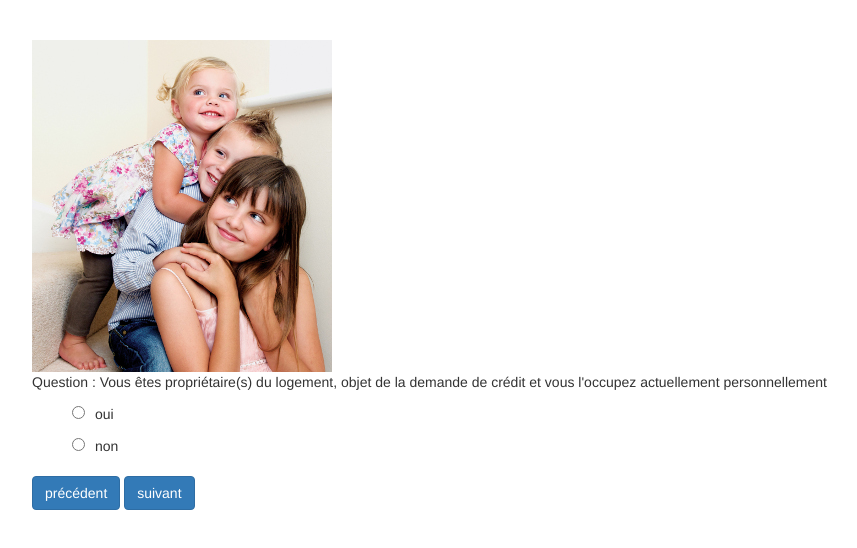
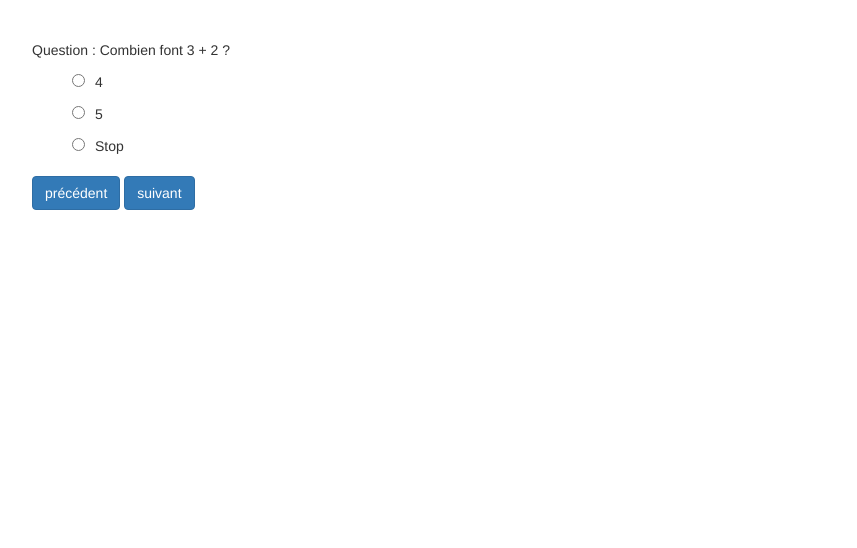
Before and after one commit to vinnyroundfoot/VinnySmallQuizz, a plain HTML site: page public_html/index.html in a window 1280 px wide. Shown: the whole page, without its empty margins (38-895 px from the left). Drawn offline with Linux system fonts and the light colour scheme.

Commit message:
first commit

```diff
--- a/public_html/index.html
+++ b/public_html/index.html
@@ -79,8 +79,39 @@ and open the template in the editor.
 
     <script type="text/javascript">
 
+    var questions = [
+        {
+            id: 1,
+            lib: "Combien font 3 + 2 ?",
+            options : [
+                { lib : '4', wrong_message : "Your answer is wrong"},
+                { lib : '5', destination: 2 },
+                { lib : 'Stop', end_message:"Stopped" }
+            ],
+            right_answer : 1
+        },
+        {
+            id: 2,
+            lib: "Combien font 3 x 2 ?",
+            options : [
+                { lib : '6', destination: 3 },
+                { lib : '5', wrong_message : "Your answer is wrong. Try Again", destination:3},
+            ],
+            right_answer : 0
+        },
+         {
+            id: 3,
+            lib: "Combien font 6 / 2 ?",
+            options : [
+                { lib : '3', destination: 3 },
+                { lib : '6', wrong_message : "Your answer is wrong. Try Again"},
+            ],
+            right_answer : 0
+        }
 
-    var questions = [
+    ];
+
+    var questions1 = [
         { id : 1,
           lib : "Vous êtes propriétaire(s) du logement, objet de la demande de crédit et vous l'occupez actuellement personnellement",
           lib_css_class : 'test',
--- a/public_html/js/VinnySmallQuizz.js
+++ b/public_html/js/VinnySmallQuizz.js
@@ -1,4 +1,5 @@
  (function (alias) {
+
      // begin SmallJ
     var SmallJ = {
         /* function ready
@@ -295,6 +296,7 @@
     Quizz.start = function (questions, elClass ) {
       Quizz.questions = questions;
 
+
       if (elClass) {
         Quizz.elClass = elClass;
      }
@@ -426,6 +428,15 @@
         }); // end of SmallJ.ready
     }; // end of Quizz.init
 
+    Quizz.getQuestions = function() {
+        return Quizz.questions;
+    }
+
+    Quizz.getCurrentQuestion = function() {
+        return Quizz.currentQuestion;
+    }
+
+
     // RETURN QUIZZ OBJECT
     // -------------------
     if (typeof alias === "string" && alias.length > 0) {
@@ -438,6 +449,8 @@
         SmallJ : SmallJ,
         currentQuestion : Quizz.currentQuestion,
         createQuestion : Quizz.createQuestion,
+        getQuestions : Quizz.getQuestions,
+        getCurreentQuestion : Quizz.getCurrentQuestion,
         init : Quizz.init
     };
 
```
